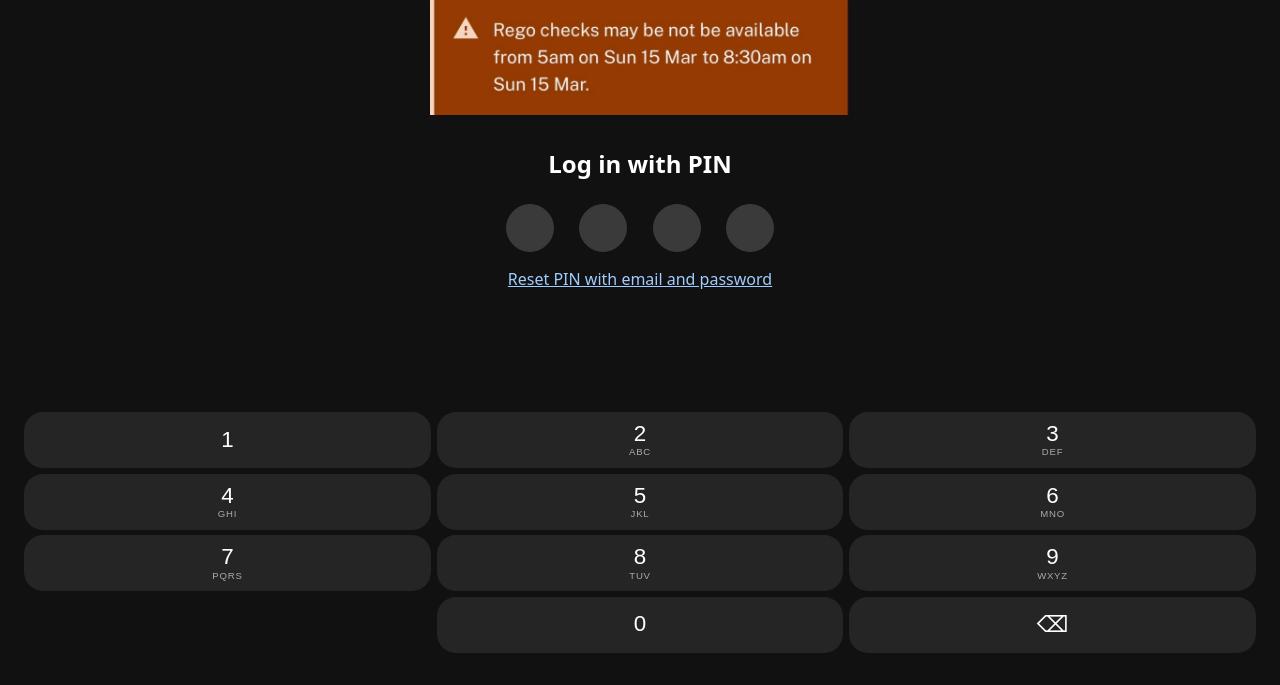
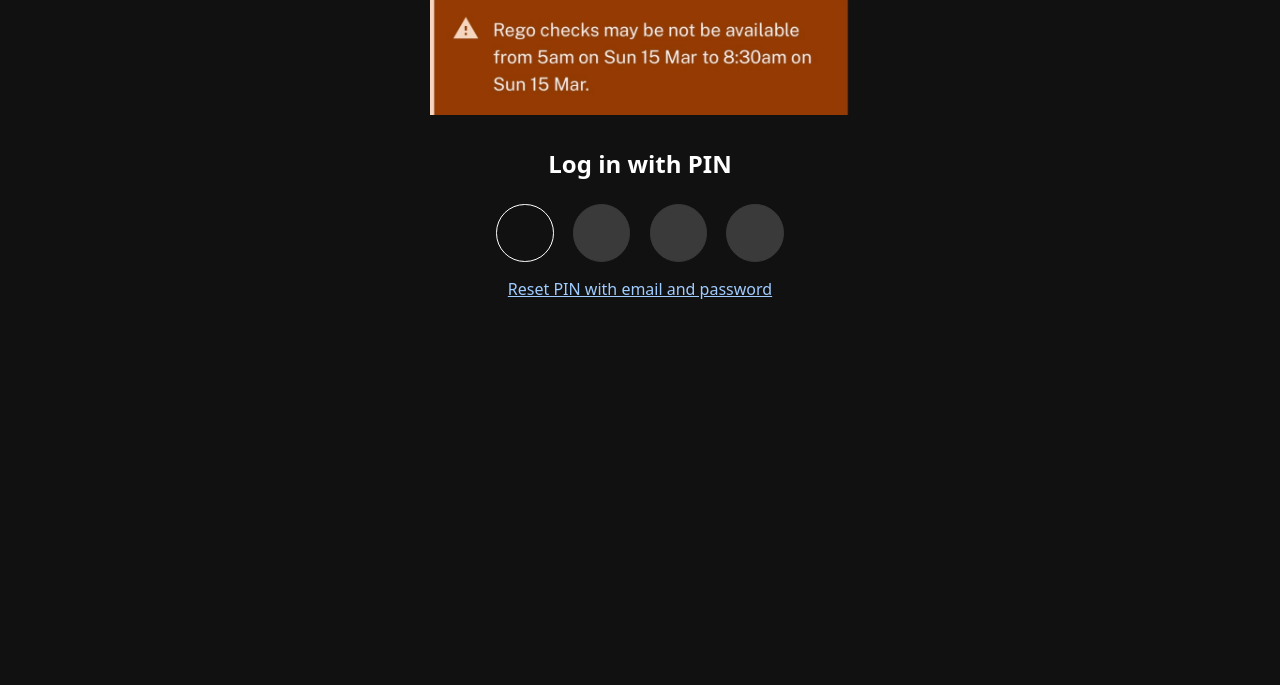
Before and after one commit to famelite1/fakie, a plain HTML site: page index.html in a window 1280 px wide. Shown: the part 115-800 px from the top of the page. Drawn offline with Linux system fonts and the light colour scheme.

Commit message:
Refactor index.html for improved login functionality

```diff
--- a/index.html
+++ b/index.html
@@ -23,20 +23,15 @@
   .warning { display: flex; justify-content: center; padding: 0 1rem; }
   .warning img.banner { width: 100%; max-width: 420px; display: block; }
   .pin-title { margin-top: 2rem; font-size: 1.5rem; font-weight: 700; text-align: center; }
-  .pin-dots { display: flex; gap: 1.6rem; margin: 1.5rem 0 1rem; }
-  .dot { width: 3rem; height: 3rem; border: 1.5px solid #3a3a3a; border-radius: 50%; background: #3a3a3a; transition: background .1s, border-color .1s; position: relative; }
+  .pin-dots { display: flex; gap: 1.2rem; margin: 1.5rem 0 1rem; }
+  .dot { width: 3.6rem; height: 3.6rem; border: 1.5px solid #3a3a3a; border-radius: 50%; background: #3a3a3a; transition: background .1s, border-color .1s; position: relative; }
   .dot.filled { background: #666; border-color: #666; }
-  .dot.filled::after { content: ''; position: absolute; top: 50%; left: 50%; transform: translate(-50%, -50%); width: 9px; height: 9px; border-radius: 50%; background: #aaa; }
+  .dot.filled::after { content: ''; position: absolute; top: 50%; left: 50%; transform: translate(-50%, -50%); width: 10px; height: 10px; border-radius: 50%; background: #aaa; }
   .dot.active { background: transparent; border: 1.5px solid #ffffff; }
   .reset-link { color: #a0ccff; text-decoration: underline; font-size: 1rem; cursor: pointer; margin-bottom: 1.5rem; }
 
-  /* KEYPAD */
-  .keypad { display: grid; grid-template-columns: repeat(3, 1fr); gap: .35rem; padding: .5rem 1.5rem 2rem; width: 100%; background: #111; }
-  .key { height: 56px; border-radius: 1.2rem; background: #252525; border: none; color: #fff; display: flex; flex-direction: column; align-items: center; justify-content: center; gap: 1px; cursor: pointer; -webkit-tap-highlight-color: transparent; }
-  .key:active { background: #383838; }
-  .key-num { font-size: 1.4rem; font-weight: 400; line-height: 1; }
-  .key-sub { font-size: .6rem; color: #aaa; letter-spacing: .08em; }
-  .key-empty { background: transparent !important; pointer-events: none; }
+  /* hidden input to trigger native keyboard */
+  #pin-input { position: fixed; opacity: 0; width: 100%; height: 100%; top: 0; left: 0; z-index: 0; caret-color: transparent; border: none; background: transparent; color: transparent; font-size: 16px; }
 
   /* SCREENSHOT SCREENS */
   .screenshot-screen { position: relative; width: 100%; height: 100vh; overflow-y: auto; }
@@ -69,20 +64,7 @@
     </div>
     <span class="reset-link">Reset PIN with email and password</span>
   </div>
-  <div class="keypad">
-    <button class="key" data-n="1"><span class="key-num">1</span><span class="key-sub"> </span></button>
-    <button class="key" data-n="2"><span class="key-num">2</span><span class="key-sub">ABC</span></button>
-    <button class="key" data-n="3"><span class="key-num">3</span><span class="key-sub">DEF</span></button>
-    <button class="key" data-n="4"><span class="key-num">4</span><span class="key-sub">GHI</span></button>
-    <button class="key" data-n="5"><span class="key-num">5</span><span class="key-sub">JKL</span></button>
-    <button class="key" data-n="6"><span class="key-num">6</span><span class="key-sub">MNO</span></button>
-    <button class="key" data-n="7"><span class="key-num">7</span><span class="key-sub">PQRS</span></button>
-    <button class="key" data-n="8"><span class="key-num">8</span><span class="key-sub">TUV</span></button>
-    <button class="key" data-n="9"><span class="key-num">9</span><span class="key-sub">WXYZ</span></button>
-    <button class="key key-empty"></button>
-    <button class="key" data-n="0"><span class="key-num">0</span><span class="key-sub"> </span></button>
-    <button class="key" id="del-btn"><span class="key-num">⌫</span></button>
-  </div>
+  <input id="pin-input" type="tel" inputmode="numeric" pattern="[0-9]*" maxlength="4" autocomplete="off" autocorrect="off">
 </div>
 
 <!-- HOME SCREEN — drop home.png in the same folder -->
@@ -126,18 +108,15 @@
   let pin = '';
   const dots = document.querySelectorAll('.dot');
 
+  const pinInput = document.getElementById('pin-input');
+
+  function focusPinInput() { pinInput.focus(); }
+
   function updateDots() {
     dots.forEach((d, i) => {
       d.classList.toggle('filled', i < pin.length);
       d.classList.toggle('active', i === pin.length && pin.length < 4);
     });
-  }
-
-  function pressKey(n) {
-    if (pin.length >= 4) return;
-    pin += n;
-    updateDots();
-    if (pin.length === 4) setTimeout(checkPin, 250);
   }
 
   function checkPin() {
@@ -147,8 +126,10 @@
       dots.forEach(d => { d.style.borderColor='#c0392b'; d.style.background='#c0392b'; });
       setTimeout(() => {
         pin = '';
+        pinInput.value = '';
         updateDots();
         dots.forEach(d => { d.style.borderColor=''; d.style.background=''; });
+        focusPinInput();
       }, 600);
     }
   }
@@ -158,13 +139,16 @@
     document.getElementById(id).classList.add('active');
   }
 
-  document.querySelectorAll('.key[data-n]').forEach(btn => {
-    btn.addEventListener('click', () => pressKey(btn.dataset.n));
+  pinInput.addEventListener('input', () => {
+    pin = pinInput.value.replace(/\D/g, '').slice(0, 4);
+    pinInput.value = pin;
+    updateDots();
+    if (pin.length === 4) setTimeout(checkPin, 250);
   });
-  document.getElementById('del-btn').addEventListener('click', () => {
-    pin = pin.slice(0, -1);
-    updateDots();
-  });
+
+  document.getElementById('login-screen').addEventListener('click', focusPinInput);
+  updateDots();
+  focusPinInput();
 </script>
 </body>
 </html>
```
